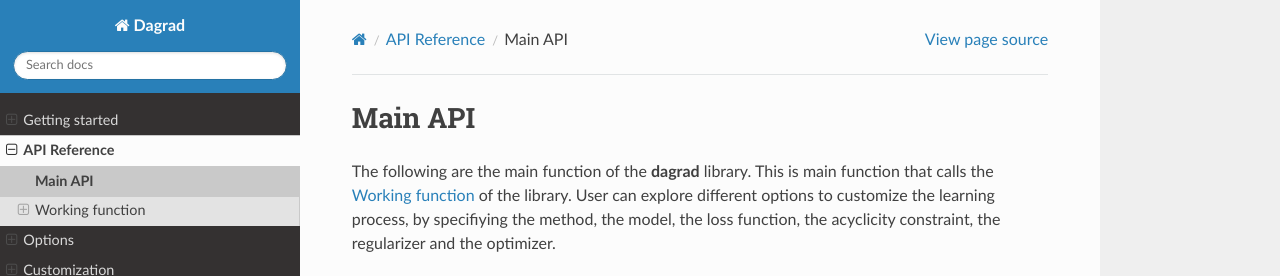
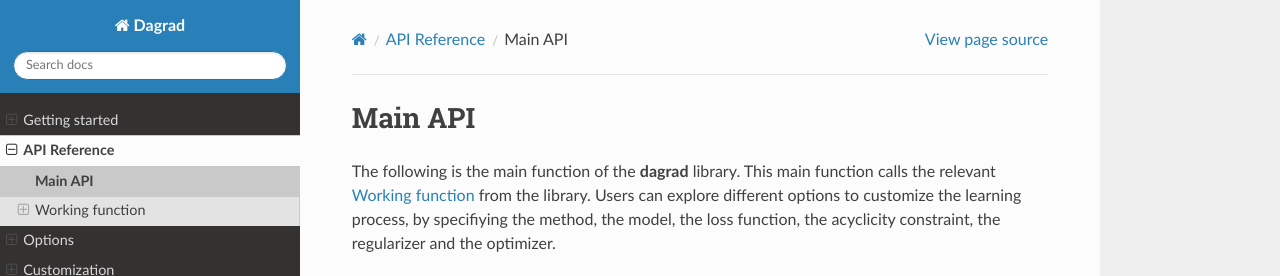
Before and after one commit to seren5240/dagrad, a Sphinx documentation site: the page built from docs/main_function.rst, in a window 1280 px wide and 900 px high, cut to the strip 0-276 px from the top of the window. Built offline with Sphinx 7.4.7 and the Read the Docs theme 3.1.0, drawn with Linux system fonts in a browser that asks for light colours.

Commit message:
main funct

```diff
--- a/docs/main_function.rst
+++ b/docs/main_function.rst
@@ -2,8 +2,8 @@
 Main API
 ==========
 
-The following are the main function of the **dagrad** library. This is main function that calls the :ref:`working_function` of the library.
-User can explore different options to customize the learning process, by specifiying the method, the model, the loss function, the acyclicity constraint, the regularizer and the optimizer.
+The following is the main function of the **dagrad** library. This main function calls the relevant :ref:`working_function` from the library.
+Users can explore different options to customize the learning process, by specifiying the method, the model, the loss function, the acyclicity constraint, the regularizer and the optimizer.
 
 .. autofunction:: dagrad.learn
 
```
